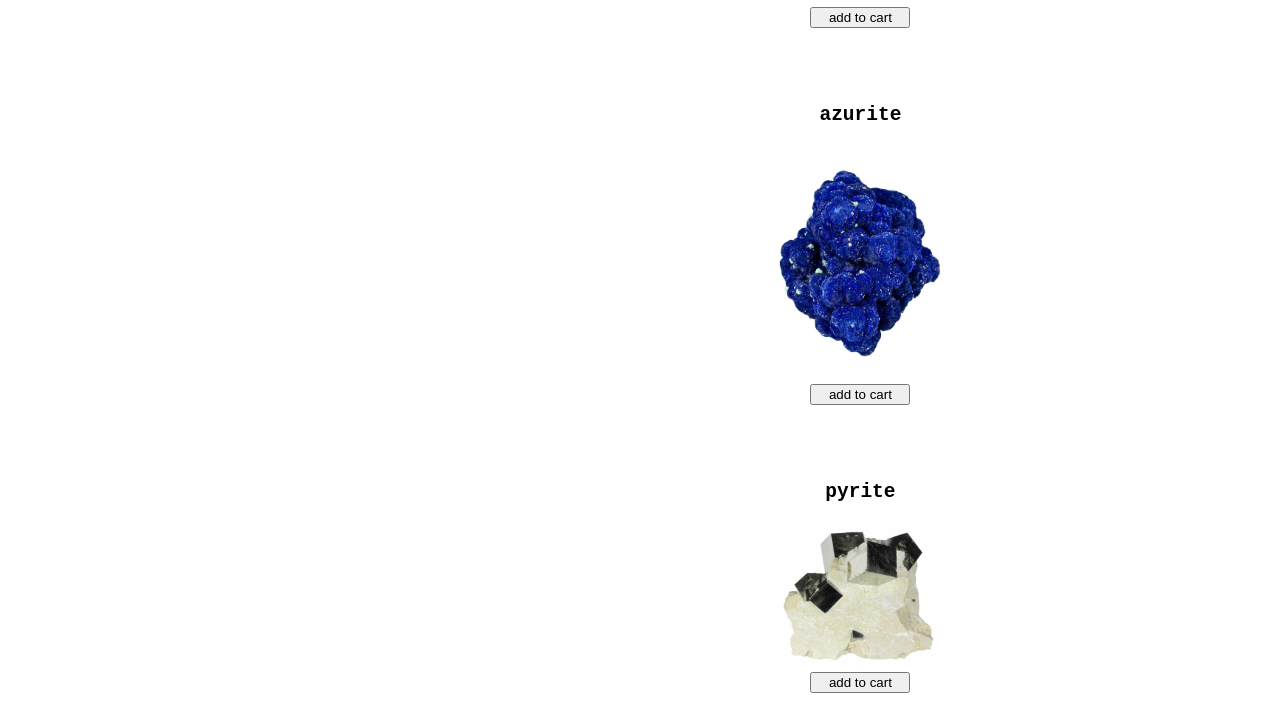
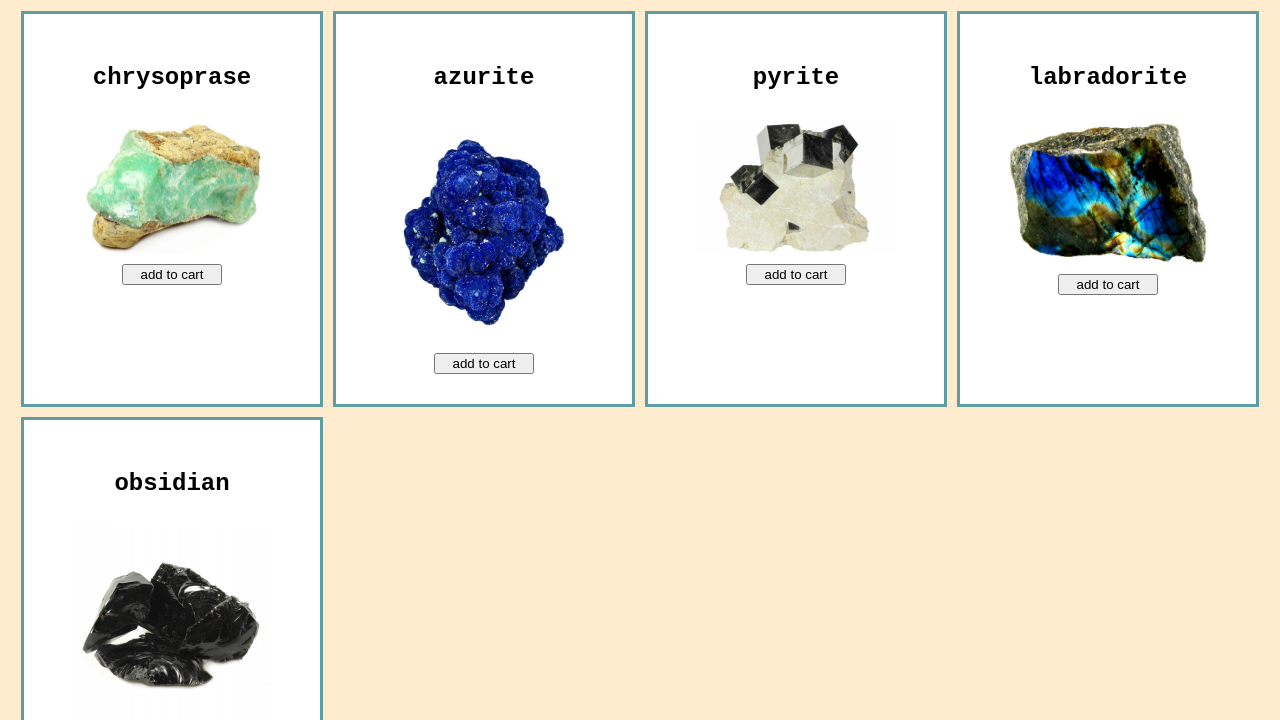
Before and after one commit to adriaivanitsky/lab-06-products, a website with bundled scripts: page index.html in a window 1280 px wide. Shown: the part 231-951 px from the top of the page. Built offline with nearby package versions, Linux system fonts and the light colour scheme.

Commit message:
added css to main page

```diff
--- a/index.html
+++ b/index.html
@@ -9,12 +9,15 @@
     <link rel="stylesheet" href="./styles/reset.css">
     <link rel="stylesheet" href="./styles/style.css">
     <link rel="stylesheet" href="./styles/home.css">
+    <link rel="preconnect" href="https://fonts.googleapis.com">
+<link rel="preconnect" href="https://fonts.gstatic.com" crossorigin>
+<link href="https://fonts.googleapis.com/css2?family=Bebas+Neue&display=swap" rel="stylesheet">
     <title>Geology Rocks</title>
 </head>
 
 <body>
-     <h1>Welcome to the Rock Shop!</h1>
-     <a href="./cart">Go to cart</a>
+     <h1>Welcome Rockhounds</h1>
+     <a id ="go-to-cart" href="./cart">Go to cart</a>
     <div id="product-list">
 
     </div>
--- a/styles/style.css
+++ b/styles/style.css
@@ -1,7 +1,5 @@
 body {
-    display: flex;
-    justify-content: center;
-    flex-direction: row;
+   background-color: blanchedalmond;
 }
 
 img {
@@ -11,10 +9,12 @@ img {
 .rock-card {
     display: flex;
     flex-direction: column;
-    justify-content: center;
+    justify-content: top;
     align-items: center;
     gap: 10px;
     padding: 30px;
+    border: 3px solid cadetblue;
+    background-color: white;
 }
 
 button {
@@ -24,3 +24,26 @@ button {
 h2 {
     font-family:monospace;
 }
+
+#product-list {
+    display: grid;
+    grid-template-columns: repeat(auto-fill, minmax(260px, 1fr));
+    grid-gap: 10px;
+    margin: 10px;
+    font-size: 1rem;
+    margin: 20px;
+    padding: 1px;
+}
+
+h1 {
+    text-align: center;
+    font-family: 'Bebas Neue', cursive;
+    font-size: 5rem;
+}
+
+a, a:visited {
+    font-family: 'Bebas Neue', cursive;
+    text-align: center;
+
+
+}
```
